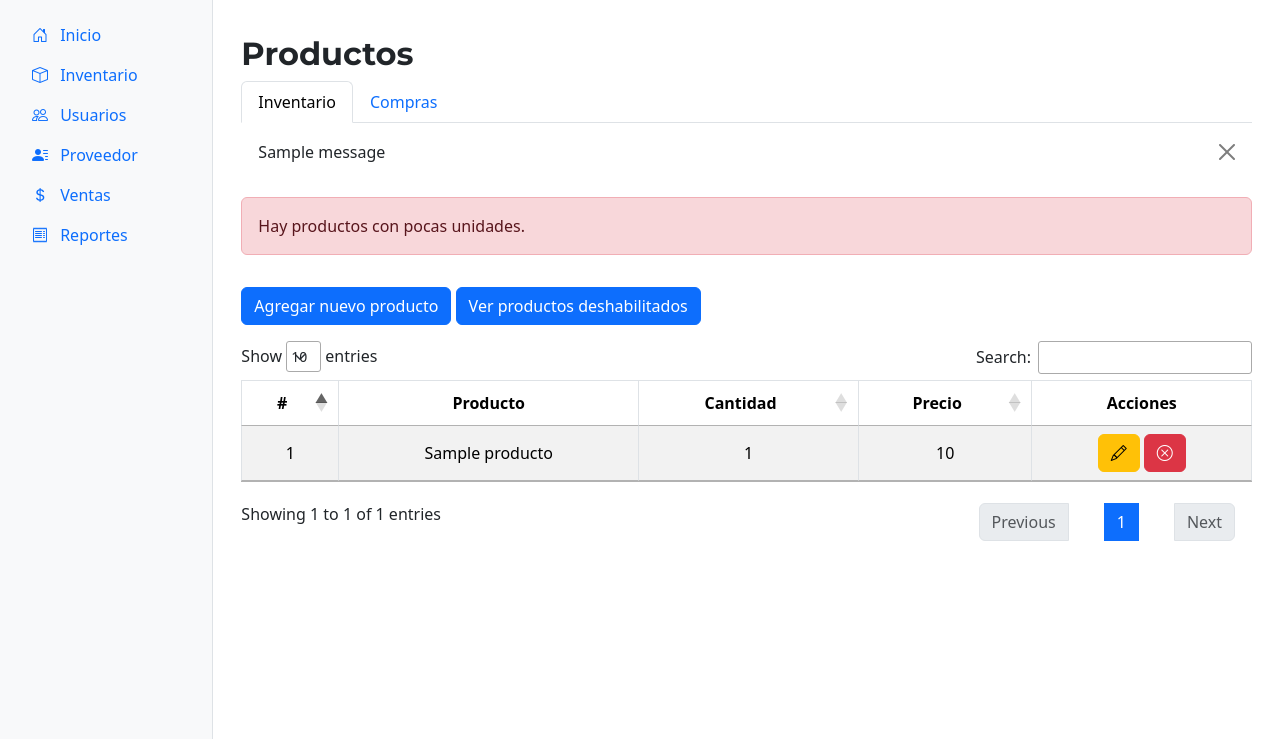
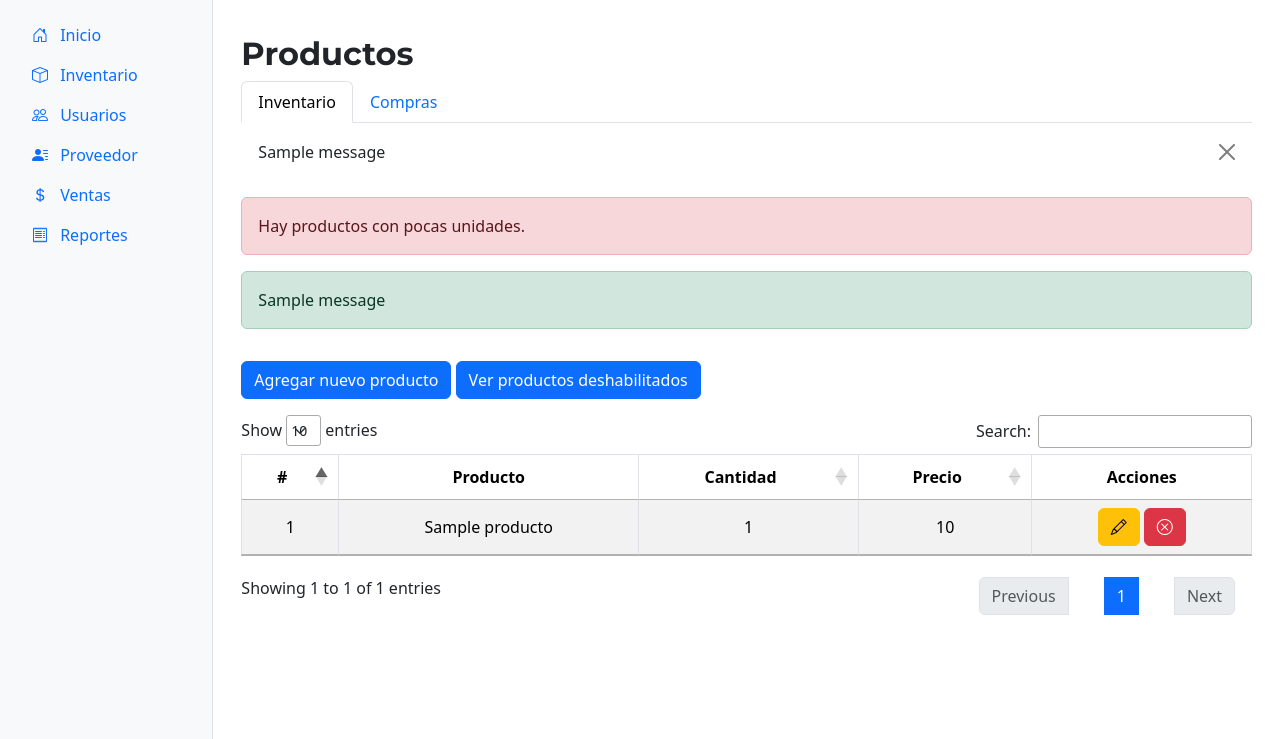
Before and after one commit to pengupang/GestordeVentas, a Django app: page /inventario/ in a window 1280 px wide. Shown: the part 61-800 px from the top of the page. Run offline with Django 5.2, Linux system fonts and the light colour scheme; tables that the repository leaves empty hold one stand-in row (values such as "Sample post"); one stand-in notice (Sample message) is shown; some libraries are stand-ins or nearby versions.

Commit message:
Inventario_alertas

```diff
--- a/App/views.py
+++ b/App/views.py
@@ -411,14 +411,18 @@ def actualizar_inventario(request, id):
         form = ProductoForm(request.POST, request.FILES, instance=producto)
         if form.is_valid():
             producto = form.save(commit=False)
-            producto.actualizado_por = request.user.username  # Registrar el usuario que hizo el cambio
-            producto.razon_actualizacion = form.cleaned_data['razon_actualizacion']  # Registrar la razón
+            producto.actualizado_por = request.user.username
+            producto.razon_actualizacion = form.cleaned_data['razon_actualizacion']
             producto.save()
 
-            #Custion para verificar si llego a 0
+            # Verificar si llego a 0
             if producto.cantidad == 0:
                 producto.habilitado = False
                 producto.save()
+
+            # Verificar si la cantidad está por debajo del mínimo
+            if producto.cantidad <= producto.cantidad_minima:
+                messages.warning(request, f"¡Advertencia! El producto '{producto.nombre}' tiene solo {producto.cantidad} unidades disponibles, ¡está por debajo del mínimo de {producto.cantidad_minima} unidades!")
 
             messages.success(request, 'Inventario actualizado correctamente.')
             return redirect('inventario_ver')
@@ -426,6 +430,32 @@ def actualizar_inventario(request, id):
             messages.error(request, 'Error al actualizar el inventario.')
 
     return render(request, 'producto_actualizar.html', {'form': form, 'producto': producto})
+
+def reducir_cantidad_producto(request, producto_id, cantidad):
+    """
+    Reduce la cantidad de un producto en el inventario.
+    """
+    producto = get_object_or_404(Producto, id=producto_id)
+
+    # Verificar si la cantidad a reducir no excede el stock
+    if cantidad > producto.cantidad:
+        messages.error(request, f"La cantidad a reducir ({cantidad}) excede el stock disponible ({producto.cantidad}).")
+        return JsonResponse({'error': 'Cantidad excede el stock disponible'}, status=400)
+
+    # Reducir la cantidad del producto
+    producto.cantidad -= cantidad
+    producto.save()
+
+    # Verificar si la cantidad está por debajo del mínimo
+    if producto.cantidad <= producto.cantidad_minima:
+        messages.warning(request, f"¡Advertencia! El producto '{producto.nombre}' tiene solo {producto.cantidad} unidades disponibles, ¡está por debajo del mínimo de {producto.cantidad_minima} unidades!")
+
+    messages.success(request, f"Se redujeron {cantidad} unidades del producto '{producto.nombre}'.")
+    return JsonResponse({'message': 'Cantidad reducida exitosamente', 'nueva_cantidad': producto.cantidad})
+
+#def productos_bajo_stock(request):
+#    productos_bajo_stock = Producto.objects.filter(cantidad__lte=models.f('cantidad_minima'))
+#    return render(request, 'productos_bajo_stock.html', {'productos_bajo_stock': productos_bajo_stock})
 
 
 def historial_inventario(request):
--- a/Templates/inventario_verP.html
+++ b/Templates/inventario_verP.html
@@ -26,6 +26,17 @@
         <div id="alerta-stock-bajo" class="alert alert-danger d-none" role="alert">
             Hay productos con pocas unidades.
           </div>
+
+          {% if messages %}
+          <div class="alert-container">
+              {% for message in messages %}
+                  <div class="alert alert-{{ message.tags }}">
+                      {{ message }}
+                  </div>
+              {% endfor %}
+          </div>
+      {% endif %}
+
         <a class="btn btn-primary my-3" href="{% url 'producto_agregar' %}">Agregar nuevo producto</a>
         <a class="btn btn-primary my-3" href="{% url 'ver_deshabilitados' %}">Ver productos deshabilitados</a>
         <div class="table-responsive">
```
